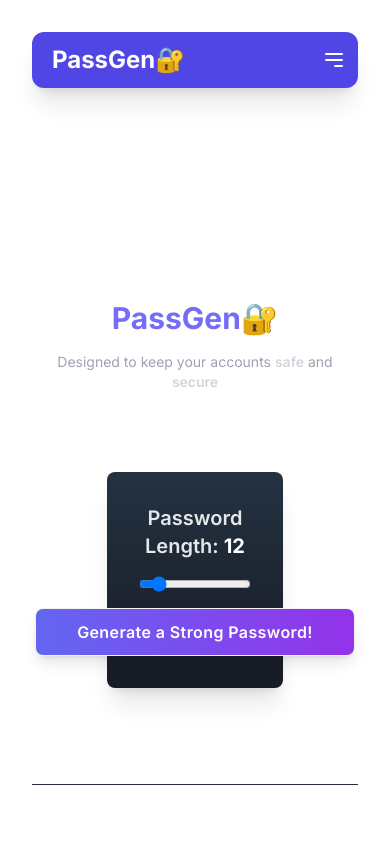
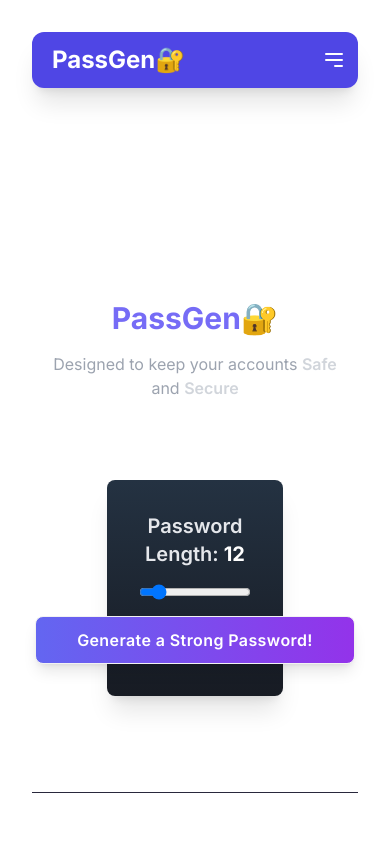
Before and after one commit to yashmandi/password-gen, a React (Vite) app: page / in a window 390 px wide. Shown: the top 844 px of the page. Built offline with nearby package versions, Linux system fonts and the light colour scheme.

Commit message:
hero responsive

```diff
--- a/src/pages/Home.jsx
+++ b/src/pages/Home.jsx
@@ -21,10 +21,10 @@ const Home = () => {
           </span>
           🔐
         </p>
-        <p className="text-sm sm:text-md mt-4 text-gray-400">
+        <p className="text-md sm:text-md mt-4 text-gray-400">
           Designed to keep your accounts{" "}
-          <span className="text-gray-300 font-semibold">safe</span> and{" "}
-          <span className="text-gray-300 font-semibold">secure</span>
+          <span className="text-gray-300 font-semibold">Safe</span> and{" "}
+          <span className="text-gray-300 font-semibold">Secure</span>
         </p>
       </div>
       <main className="flex-grow">
```
